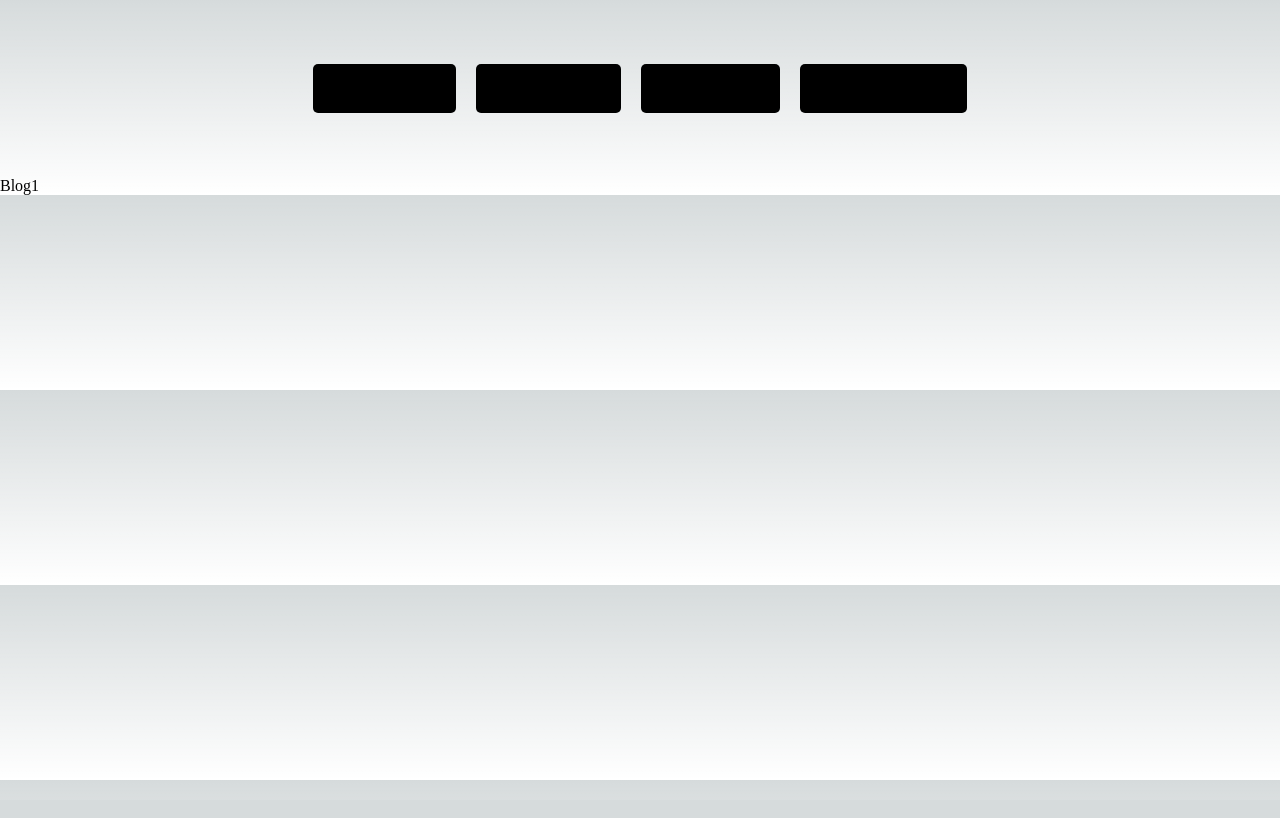
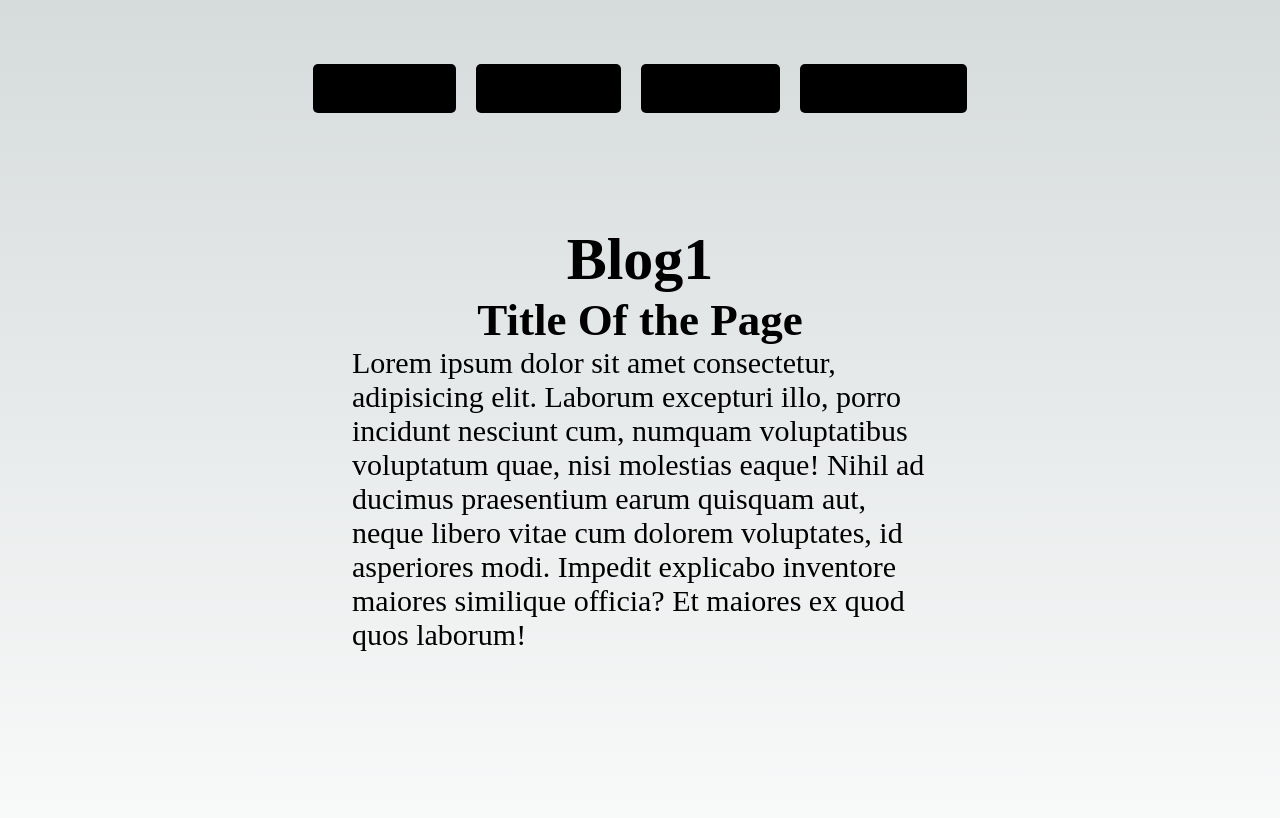
Before and after one commit to hv65616/Hunting-Coder, a Next.js app: page /blogpost/Blog1 in a window 1280 px wide. Shown: the top 818 px of the page. Built offline with nearby package versions, Linux system fonts and the light colour scheme.

Commit message:
blogpost page design

```diff
--- a/pages/blogpost/[slug].tsx
+++ b/pages/blogpost/[slug].tsx
@@ -1,9 +1,25 @@
 import React from "react";
+import styles from "../../styles/BlogPost.module.css";
 import { useRouter } from "next/router";
 const Slug = () => {
   const router = useRouter();
   const { slug } = router.query;
-  return <div>{slug}</div>;
+  return (
+    <div>
+      <main className={styles.main}>
+        <h1>{slug}</h1>
+        <h2>Title Of the Page </h2>
+        <div className={styles.container}>
+          Lorem ipsum dolor sit amet consectetur, adipisicing elit. Laborum
+          excepturi illo, porro incidunt nesciunt cum, numquam voluptatibus
+          voluptatum quae, nisi molestias eaque! Nihil ad ducimus praesentium
+          earum quisquam aut, neque libero vitae cum dolorem voluptates, id
+          asperiores modi. Impedit explicabo inventore maiores similique
+          officia? Et maiores ex quod quos laborum!
+        </div>
+      </main>
+    </div>
+  );
 };
 
 export default Slug;
```
